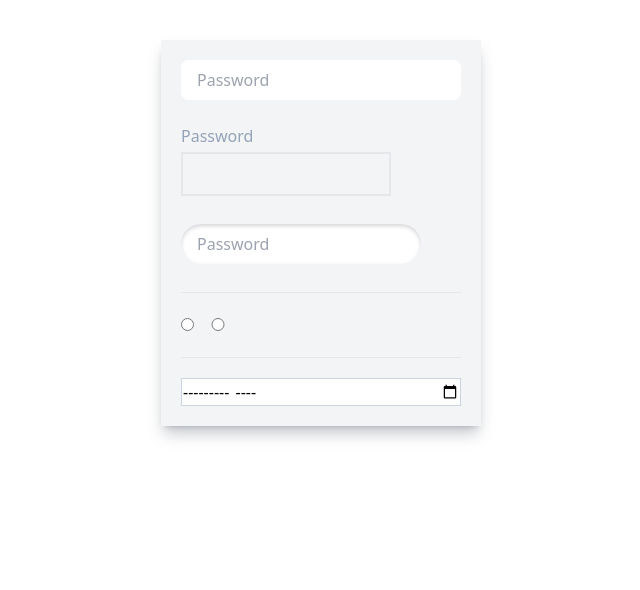
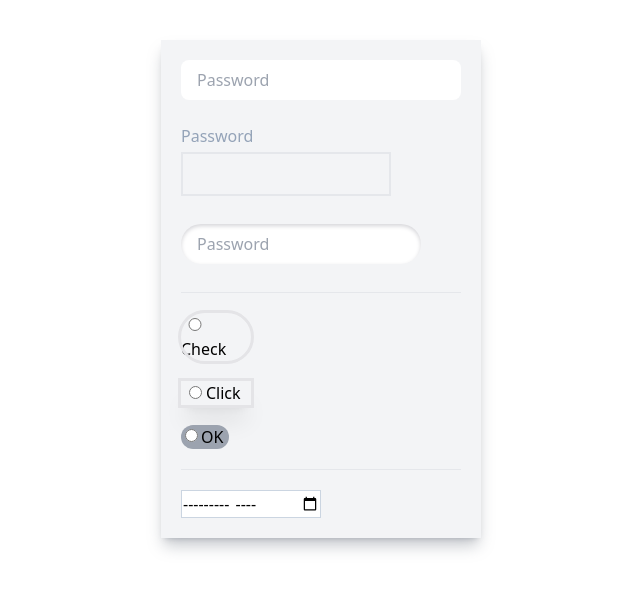
Before and after one commit to zen-time/zen-time-potato, a Next.js app: page / in a window 1280 px wide. Shown: the top 590 px of the page, without its empty margins (319-959 px from the left). Built offline with nearby package versions, Linux system fonts and the light colour scheme.

Commit message:
radio buttons created

```diff
--- a/components/inputs/index.jsx
+++ b/components/inputs/index.jsx
@@ -24,19 +24,26 @@ const Inputs = () => {
         </div>
 
         <hr />
-        <div>
+
+        <div className="w-1/4  outline outline-zinc-200 rounded-full">
           <input
             type="radio"
-            className=" border-slate-300 outline-none  cursor-pointer hover:outline-blue-400"
+            className=" cursor-pointer hover:outline-blue-400 w-7 peer/draft"
           />
-          <input
-            type="radio"
-            className=" border-slate-300 outline-none w-12 cursor-pointer rounded-full"
-          />
+          <label className="peer-checked/draft:text-sky-500">Check</label>
         </div>
 
+        <div className=" w-1/4 pl-2 outline outline-zinc-200  hover:outline-blue-400 shadow-xl ">
+          <input type="radio" className=" cursor-pointer " />
+          <label className="text-md pl-1 ">Click</label>
+        </div>
+
+        <div className=" w-12 hover:w-14 relative rounded-xl  bg-gray-400 ">
+          <input type="radio" className=" cursor-pointer absolute mt-1 ml-1" />
+          <label className="px-5 ">OK</label>
+        </div>
         <hr />
-        <input type="month" className="border border-slate-300" />
+        <input type="month" className="border w-1/2 border-slate-300" />
       </div>
     </div>
   );
```
